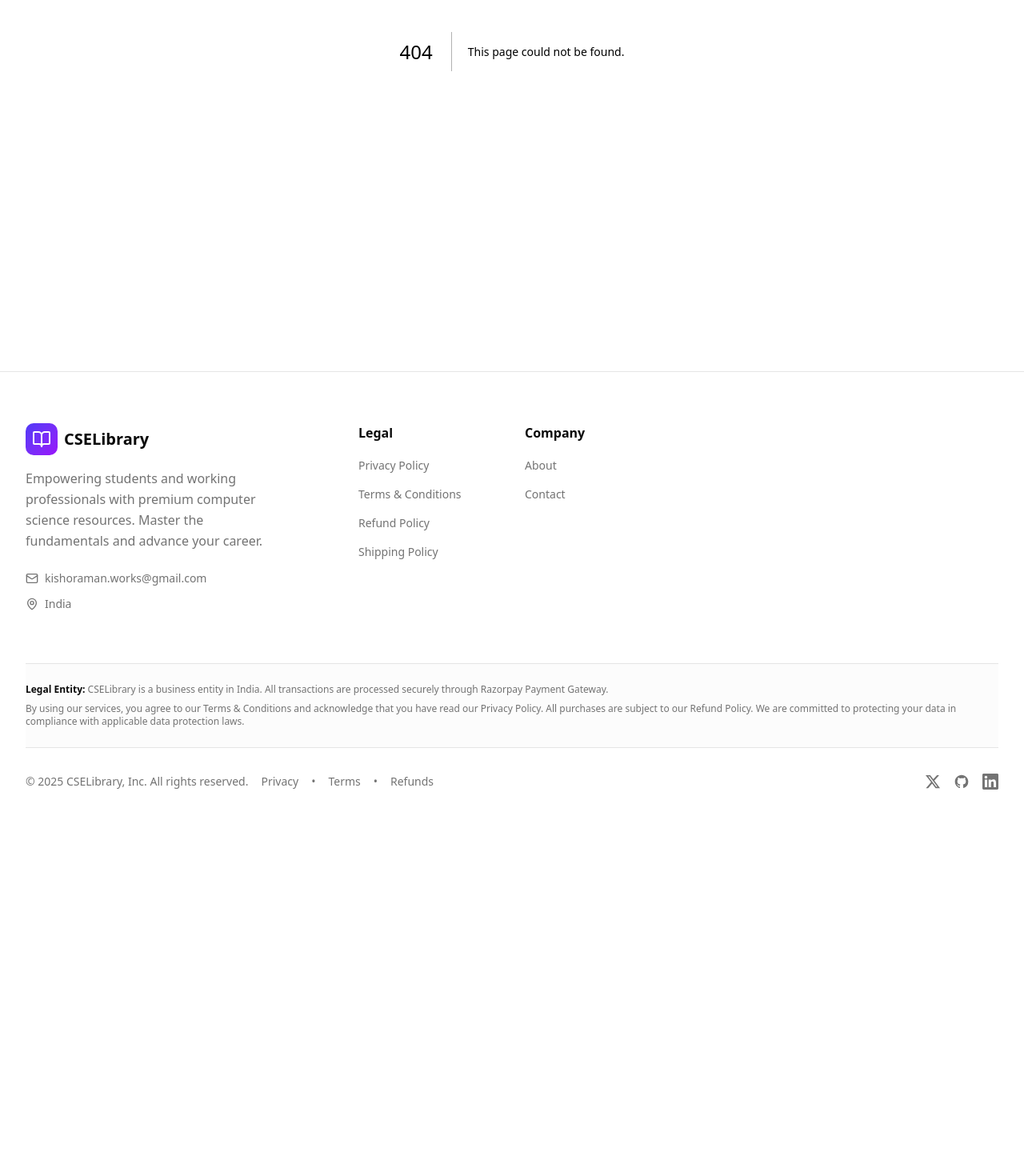
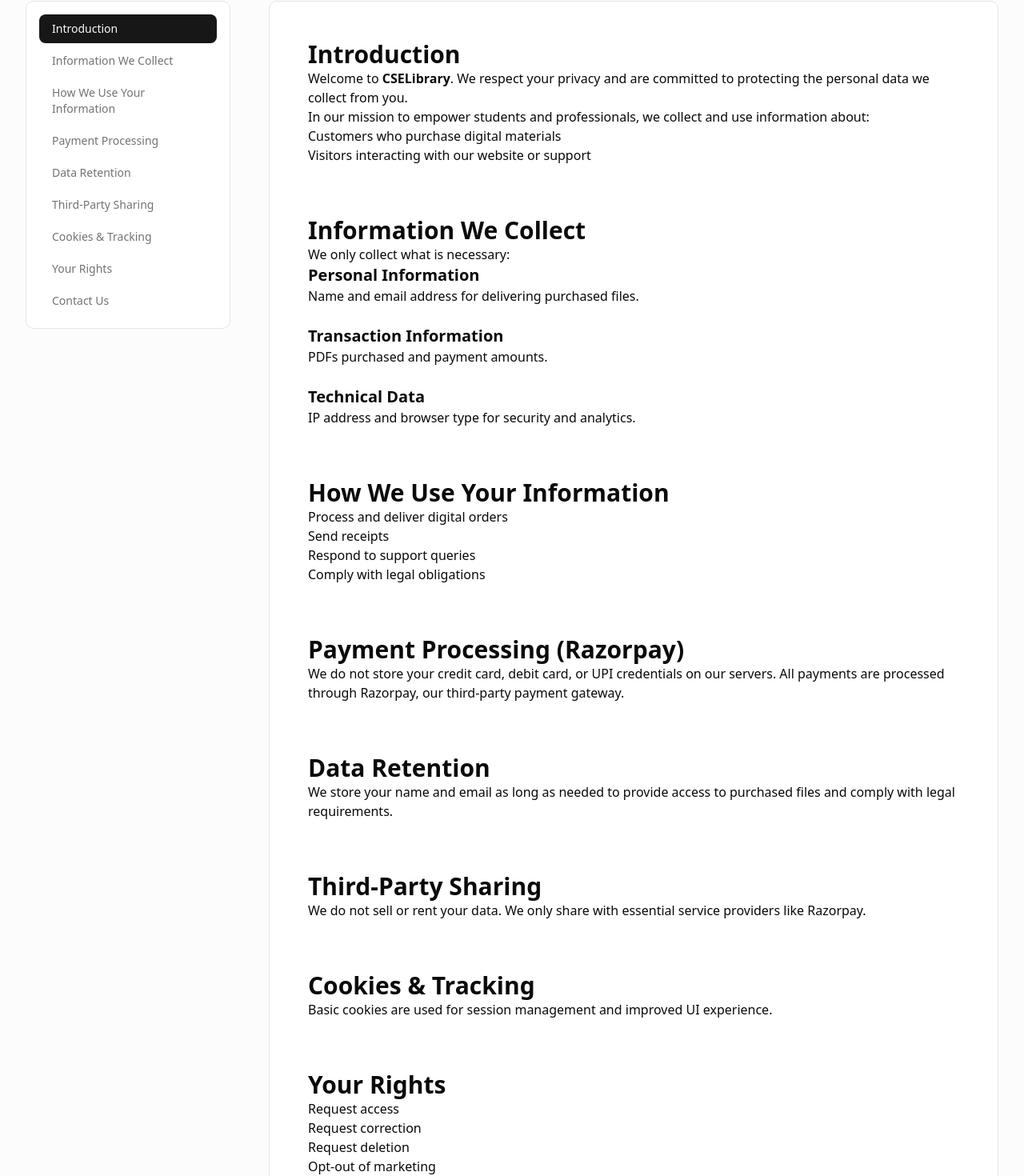
Before and after one commit to kishoraman21/cse-heaven, a Next.js app: page /privacy in a window 1280 px wide. Before the commit this address had no page. Shown: the part 336-1806 px from the top of the page at 80% size. Before the commit the page ends 1355 px from the top, so only its background shows below. Built offline with nearby package versions, Linux system fonts and the light colour scheme.

Commit message:
add privacy  page

```diff
--- /dev/null
+++ b/src/app/privacy/page.tsx
@@ -0,0 +1,211 @@
+"use client"
+
+import { useState } from "react"
+
+export default function PrivacyPolicy() {
+  const [activeSection, setActiveSection] = useState("introduction")
+
+  const sections = [
+    { id: "introduction", label: "Introduction" },
+    { id: "information-collect", label: "Information We Collect" },
+    { id: "how-use", label: "How We Use Your Information" },
+    { id: "payment-processing", label: "Payment Processing" },
+    { id: "data-retention", label: "Data Retention" },
+    { id: "third-party", label: "Third-Party Sharing" },
+    { id: "cookies", label: "Cookies & Tracking" },
+    { id: "your-rights", label: "Your Rights" },
+    { id: "contact", label: "Contact Us" },
+  ]
+
+  const scrollToSection = (id: string) => {
+    setActiveSection(id)
+    const element = document.getElementById(id)
+    if (element) {
+      element.scrollIntoView({ behavior: "smooth", block: "start" })
+    }
+  }
+
+  return (
+    <div className="min-h-screen  bg-muted/30">
+      {/* Hero Section */}
+      <div className="bg-background border-b border-border mt-10">
+        <div className="max-w-7xl mx-auto px-4 sm:px-6 lg:px-8 py-16 text-center">
+          <h1 className="text-5xl font-bold text-foreground mb-4">
+            Privacy Policy
+          </h1>
+          <p className="text-xl text-muted-foreground mb-2">
+            How CSELibrary handles your data
+          </p>
+          <p className="text-sm text-muted-foreground">
+            Updated January 11, 2025
+          </p>
+        </div>
+      </div>
+
+      {/* Main Content */}
+      <div className="max-w-7xl mx-auto px-4 sm:px-6 lg:px-8 py-12">
+        <div className="flex flex-col lg:flex-row gap-12">
+          {/* Sidebar */}
+          <aside className="lg:w-64 flex-shrink-0">
+            <div className="lg:sticky lg:top-8 bg-card rounded-lg border border-border p-4">
+              <nav className="space-y-1">
+                {sections.map((section) => (
+                  <button
+                    key={section.id}
+                    onClick={() => scrollToSection(section.id)}
+                    className={`w-full text-left px-4 py-2 rounded-md text-sm transition-colors ${
+                      activeSection === section.id
+                        ? "bg-primary text-primary-foreground font-medium"
+                        : "text-muted-foreground hover:bg-muted"
+                    }`}
+                  >
+                    {section.label}
+                  </button>
+                ))}
+              </nav>
+            </div>
+          </aside>
+
+          {/* Content */}
+          <main className="flex-1 bg-card rounded-lg border border-border p-8 lg:p-12">
+            <div className="prose max-w-none prose-headings:text-foreground prose-p:text-muted-foreground prose-li:text-muted-foreground prose-ul:marker:text-muted-foreground prose-strong:text-foreground">
+
+              {/* Introduction */}
+              <section id="introduction" className="mb-16 scroll-mt-16">
+                <h2 className="text-3xl font-bold text-foreground">Introduction</h2>
+                <p>
+                  Welcome to <strong className="text-foreground">CSELibrary</strong>.
+                  We respect your privacy and are committed to protecting the
+                  personal data we collect from you.
+                </p>
+                <p>
+                  In our mission to empower students and professionals, we
+                  collect and use information about:
+                </p>
+                <ul>
+                  <li>Customers who purchase digital materials</li>
+                  <li>Visitors interacting with our website or support</li>
+                </ul>
+              </section>
+
+              {/* Information We Collect */}
+              <section id="information-collect" className="mb-16 scroll-mt-16">
+                <h2 className="text-3xl font-bold text-foreground">Information We Collect</h2>
+                <p>We only collect what is necessary:</p>
+
+                <div className="space-y-6">
+                  <div>
+                    <h3 className="text-xl font-semibold text-foreground">
+                      Personal Information
+                    </h3>
+                    <p>Name and email address for delivering purchased files.</p>
+                  </div>
+
+                  <div>
+                    <h3 className="text-xl font-semibold text-foreground">
+                      Transaction Information
+                    </h3>
+                    <p>PDFs purchased and payment amounts.</p>
+                  </div>
+
+                  <div>
+                    <h3 className="text-xl font-semibold text-foreground">
+                      Technical Data
+                    </h3>
+                    <p>IP address and browser type for security and analytics.</p>
+                  </div>
+                </div>
+              </section>
+
+              {/* How We Use Your Info */}
+              <section id="how-use" className="mb-16 scroll-mt-16">
+                <h2 className="text-3xl font-bold text-foreground">How We Use Your Information</h2>
+                <ul>
+                  <li>Process and deliver digital orders</li>
+                  <li>Send receipts</li>
+                  <li>Respond to support queries</li>
+                  <li>Comply with legal obligations</li>
+                </ul>
+              </section>
+
+              {/* Payment Processing */}
+              <section id="payment-processing" className="mb-16 scroll-mt-16">
+                <h2 className="text-3xl font-bold text-foreground">
+                  Payment Processing (Razorpay)
+                </h2>
+                <p>
+                 We do not store your credit card, debit card, or UPI credentials on our servers. All payments are processed through Razorpay, our third-party payment gateway.
+                </p>
+              </section>
+
+              {/* Data Retention */}
+              <section id="data-retention" className="mb-16 scroll-mt-16">
+                <h2 className="text-3xl font-bold text-foreground">Data Retention</h2>
+                <p>
+                  We store your name and email as long as needed to provide access to
+                  purchased files and comply with legal requirements.
+                </p>
+              </section>
+
+              {/* Third-Party Sharing */}
+              <section id="third-party" className="mb-16 scroll-mt-16">
+                <h2 className="text-3xl font-bold text-foreground">Third-Party Sharing</h2>
+                <p>
+                  We do not sell or rent your data. We only share with essential
+                  service providers like Razorpay.
+                </p>
+              </section>
+
+              {/* Cookies */}
+              <section id="cookies" className="mb-16 scroll-mt-16">
+                <h2 className="text-3xl font-bold text-foreground">Cookies & Tracking</h2>
+                <p>
+                  Basic cookies are used for session management and improved UI
+                  experience.
+                </p>
+              </section>
+
+              {/* Your Rights */}
+              <section id="your-rights" className="mb-16 scroll-mt-16">
+                <h2 className="text-3xl font-bold text-foreground">Your Rights</h2>
+                <ul>
+                  <li>Request access</li>
+                  <li>Request correction</li>
+                  <li>Request deletion</li>
+                  <li>Opt-out of marketing</li>
+                </ul>
+              </section>
+
+              {/* Contact */}
+              <section id="contact" className="scroll-mt-16">
+                <h2 className="text-3xl font-bold text-foreground">Contact Us</h2>
+                <div className="bg-muted rounded-lg border border-border p-6">
+                  <p>
+                    <strong>Email:</strong>{" "}
+                    <a
+                      href="mailto:kishoraman.works@gmail.com"
+                      className="text-primary underline"
+                    >
+                      kishoraman.works@gmail.com
+                    </a>
+                  </p>
+                  <p>
+                    <strong>Address:</strong> India
+                  </p>
+                </div>
+              </section>
+
+              {/* Update Notice */}
+              <div className="mt-12 bg-muted border border-border rounded-lg p-6">
+                <p className="text-sm text-muted-foreground">
+                  <strong>Note:</strong> We may update this Privacy Policy
+                  periodically. Please review this page regularly.
+                </p>
+              </div>
+            </div>
+          </main>
+        </div>
+      </div>
+    </div>
+  )
+}
```
